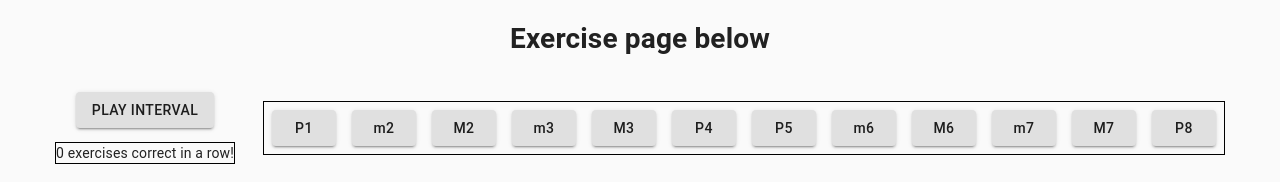
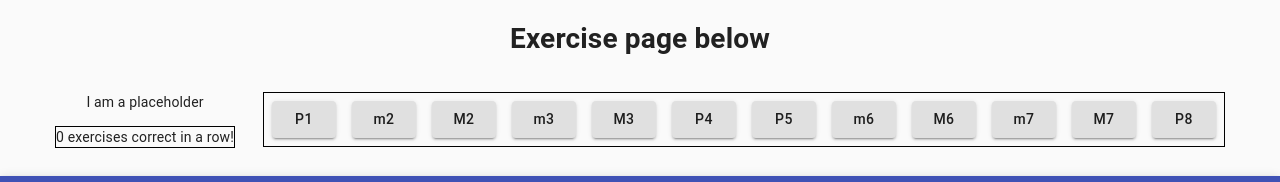
Before and after one commit to BCerki/sight-singing, a React (Create React App) app: page / in a window 1280 px wide. Shown: the top 182 px of the page. Built offline with nearby package versions, Linux system fonts and the light colour scheme.

Commit message:
conditionally show exercise type based on route

```diff
--- a/src/Components/Exercise.tsx
+++ b/src/Components/Exercise.tsx
@@ -5,9 +5,10 @@ type ExerciseProps = {
 };
 
 const Exercise: React.FC<ExerciseProps> = ({ exercise }) => {
-  if (exercise === "aural") {
+  if (exercise === "/aural") {
     return <Button variant="contained">Play Interval</Button>;
   }
-  return <div>I am a placeholder for the visual exercise component</div>;
+
+  return <div>I am a placeholder</div>;
 };
 export default Exercise;
--- a/src/Components/ExercisePage.tsx
+++ b/src/Components/ExercisePage.tsx
@@ -1,4 +1,5 @@
 import { useState } from "react";
+import { useLocation } from "react-router-dom";
 import IntervalButtonGroup from "./IntervalButtonGroup";
 import Counter from "./Counter";
 import Exercise from "./Exercise";
@@ -38,8 +39,8 @@ const ExercisePage: React.FC = () => {
   const newExercise = function () {
     setDisplayAnswer(false);
   };
-
-  const exerciseProp = "aural"; //this will be how we select which one to show?
+  const location = useLocation();
+  const exerciseType = location.pathname;
 
   if (displayAnswer) {
     return <Answer answer={correctAnswer} newExercise={newExercise} />;
@@ -48,7 +49,7 @@ const ExercisePage: React.FC = () => {
     <main className="container">
       <div>
         <div className="exercise">
-          <Exercise exercise={exerciseProp} />
+          <Exercise exercise={exerciseType} />
         </div>
         <div className="counter">
           <Counter counter={counter} />
```
